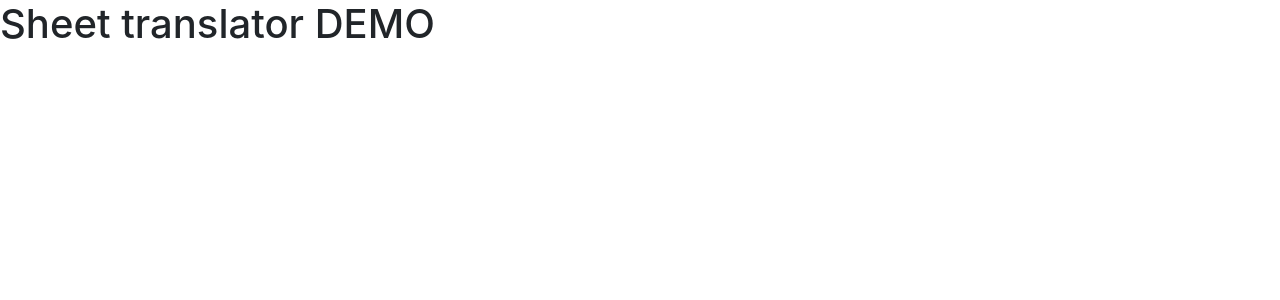
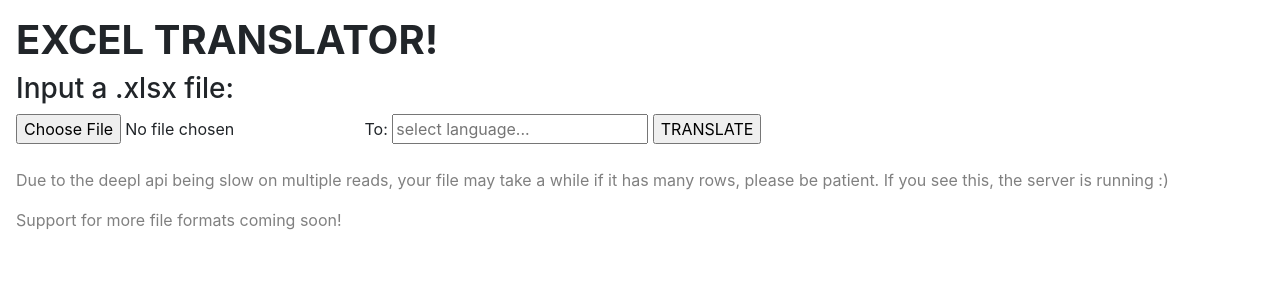
Before and after one commit to obloomfield/sheet-translator, a Flask app: page / in a window 1280 px wide. Shown: the top 300 px of the page. Run offline with Flask 2, Linux system fonts and the light colour scheme; parts of the project's set-up code (start-up, migrations or seed data) failed here and were passed over; some libraries are stand-ins or nearby versions.

Commit message:
translator end-to-end proof of concept

```diff
--- a/app.py
+++ b/app.py
@@ -2,47 +2,12 @@
 from flask import Flask, request, jsonify, render_template
 from translate_excel import translate_API
 
+from dotenv import dotenv_values
+config = dotenv_values(".env")
+
 app = Flask(__name__, template_folder="templates")
 app.register_blueprint(translate_API)
-
-@app.route('/getmsg/', methods=['GET'])
-def respond():
-    # Retrieve the name from url parameter
-    name = request.args.get("name", None)
-
-    # For debugging
-    print(f"got name {name}")
-
-    response = {}
-
-    # Check if user sent a name at all
-    if not name:
-        response["ERROR"] = "no name found, please send a name."
-    # Check if the user entered a number not a name
-    elif str(name).isdigit():
-        response["ERROR"] = "name can't be numeric."
-    # Now the user entered a valid name
-    else:
-        response["MESSAGE"] = f"Welcome {name} to our awesome platform!!"
-
-    # Return the response in json format
-    return jsonify(response)
-
-@app.route('/post/', methods=['POST'])
-def post_something():
-    param = request.form.get('name')
-    print(param)
-    # You can add the test cases you made in the previous function, but in our case here you are just testing the POST functionality
-    if param:
-        return jsonify({
-            "Message": f"Welcome {name} to our awesome platform!!",
-            # Add this option to distinct the POST request
-            "METHOD" : "POST"
-        })
-    else:
-        return jsonify({
-            "ERROR": "no name found, please send a name."
-        })
+app.secret_key = config["SECRET_KEY"]
 
 # A welcome message to test our server
 @app.route('/')
--- a/templates/index.html
+++ b/templates/index.html
@@ -12,8 +12,38 @@
   </head>
   <body>
     <script src="https://stackpath.bootstrapcdn.com/bootstrap/4.3.1/js/bootstrap.min.js"></script>
-    <main>
-      <h1>Sheet translator DEMO</h1>
+    <main style="padding: 1em">
+      <h1><b>EXCEL TRANSLATOR!</b></h1>
+      <h3>Input a .xlsx file:</h3>
+      {% with messages = get_flashed_messages(with_categories=true) %}
+        {% if messages %}
+          <ul class=flashes>
+          {% for category, message in messages %}
+            <li class="{{ category }}" style="color: red; font-weight: bold;">{{ message }}</li>
+          {% endfor %}
+          </ul>
+        {% endif %}
+      {% endwith %}
+      <form action="/upload_sheet" method="post" enctype = "multipart/form-data">
+        <input type="file" id="excel-input"
+          name="excel-input" accept="application/vnd.openxmlformats-officedocument.spreadsheetml.sheet">
+        To:
+        <input name="lang" list="lang-select" placeholder="select language...">
+        <datalist id="lang-select">
+          <option value="EN">English</option>
+          <option value="FR">French</option>
+          <option value="DE">German</option>
+          <option value="IT">Italian</option>
+          <option value="JA">Japanese</option>
+          <option value="PL">Polish</option>
+          <option value="ES">Spanish</option>
+        </datalist>
+        <input type="submit" value="TRANSLATE"/>
+        <br><br>
+        <p style="color: grey">Due to the deepl api being slow on multiple reads, your file may take a while if it has many rows, please be patient. If you see this, the server is running :)</p>
+        <p style="color: grey">Support for more file formats coming soon!</p>
+      </form>
+
     </main>
   </body>
 </html>
--- a/translate_excel.py
+++ b/translate_excel.py
@@ -2,7 +2,8 @@ from dotenv import dotenv_values
 config = dotenv_values(".env")
 import os
 
-from flask import Blueprint, jsonify, send_file
+from flask import Blueprint, send_file, request, flash, redirect, after_this_request, jsonify
+from werkzeug.utils import secure_filename
 
 from styleframe import StyleFrame
 import pandas as pd
@@ -11,42 +12,62 @@ import deepl
 
 translate_API = Blueprint('translate_API', __name__, template_folder='templates')
 
-FILE_OUT_PATH = "example\SPRINT_fr_translate.xlsx"
-TARGET_LANG = "FR"
+FILE_IN_PATH = "example/to_translate.xlsx"
+FILE_OUT_PATH = "example/translated.xlsx"
+ALLOWED_EXTENSIONS = {'xlsx'}
 
 translator = deepl.Translator(config["DEEPL_AUTH_KEY"])
 
-@translate_API.route('/translate/', methods=['GET'])
-def translate_respond():
-  file_in = 'example\SPRINT_eng.xlsx'
-  return translate(file_in)
+def allowed_file(filename):
+    return '.' in filename and \
+           filename.rsplit('.', 1)[1].lower() in ALLOWED_EXTENSIONS
 
+@translate_API.route('/upload_sheet', methods=['POST'])
+def upload():
+  print(request.form['lang'])
+  if 'excel-input' not in request.files:
+        flash('No file specified.')
+        return redirect("/")
+  if 'lang' not in request.form or request.form['lang'] == '':
+        flash('No language specified.')
+        return redirect("/")
+  f = request.files['excel-input']
+  target_lang = request.form['lang']
+  print("TRANSLATING TO: " + target_lang)
+  if f.filename == '':
+        flash('No output file')
+        return redirect("/")
+  if f and allowed_file(f.filename):
+        f.save(FILE_IN_PATH)
+        return translate(FILE_IN_PATH, target_lang)
+  @after_this_request
+  def remove_files(response):
+    print("[CLEANUP] removing files post upload/download pair.")
+    try:
+        os.remove(FILE_OUT_PATH)
+        os.remove(FILE_IN_PATH)
+    except Exception as error:
+        print(error)
+    return response
+  # print(f.filename)
+  # print(allowed_file(f.filename))
+  return {"error": "THE INPUTTED FILE IS INVALID"}, 500
 
-# def translate_document(file_in):
-#   try:
-#     # Using translate_document_from_filepath() with file paths
-#     translator.translate_document_from_filepath(
-#         file_in,
-#         FILE_OUT_PATH,
-#         target_lang="FR",
-#         formality="more"
-#     )
+@translate_API.route('/get_langs', methods=['GET'])
+def get_langs():
+  total_langs = set()
+  for language_pair in translator.get_glossary_languages():
+    total_langs.add(language_pair.target_lang)
+  return jsonify(list(total_langs))
 
-#   except deepl.DocumentTranslationException as error:
-#       # If an error occurs during document translation after the document was
-#       # already uploaded, a DocumentTranslationException is raised. The
-#       # document_handle property contains the document handle that may be used to
-#       # later retrieve the document from the server, or contact DeepL support.
-#       doc_id = error.document_handle.id
-#       doc_key = error.document_handle.key
-#       print(f"Error after uploading ${error}, id: ${doc_id} key: ${doc_key}")
-#   except deepl.DeepLException as error:
-#       # Errors during upload raise a DeepLException
-#       print(error)
+def translate(file_in, target_lang):
 
-#   return "TRANSLATED DOCUMENT"
+  usage = translator.get_usage()
+  if usage.any_limit_reached:
+    flash("TRANSACTION LIMIT REACHED...")
+    return redirect("/")
 
-def translate(file_in):
+  print(file_in)
 
   xl = pd.ExcelFile(file_in)
   translate_cache = {}
@@ -65,7 +86,7 @@ def translate(file_in):
           init_value = str(cell.value)
           if (init_value not in translate_cache):
 
-            cell.value = translator.translate_text(cell.value, target_lang=TARGET_LANG)
+            cell.value = translator.translate_text(cell.value, target_lang=target_lang)
             translate_cache[init_value] = cell.value
             # print("translated: " + str(init_value) + " to " + str(cell.value))
           else:
```
